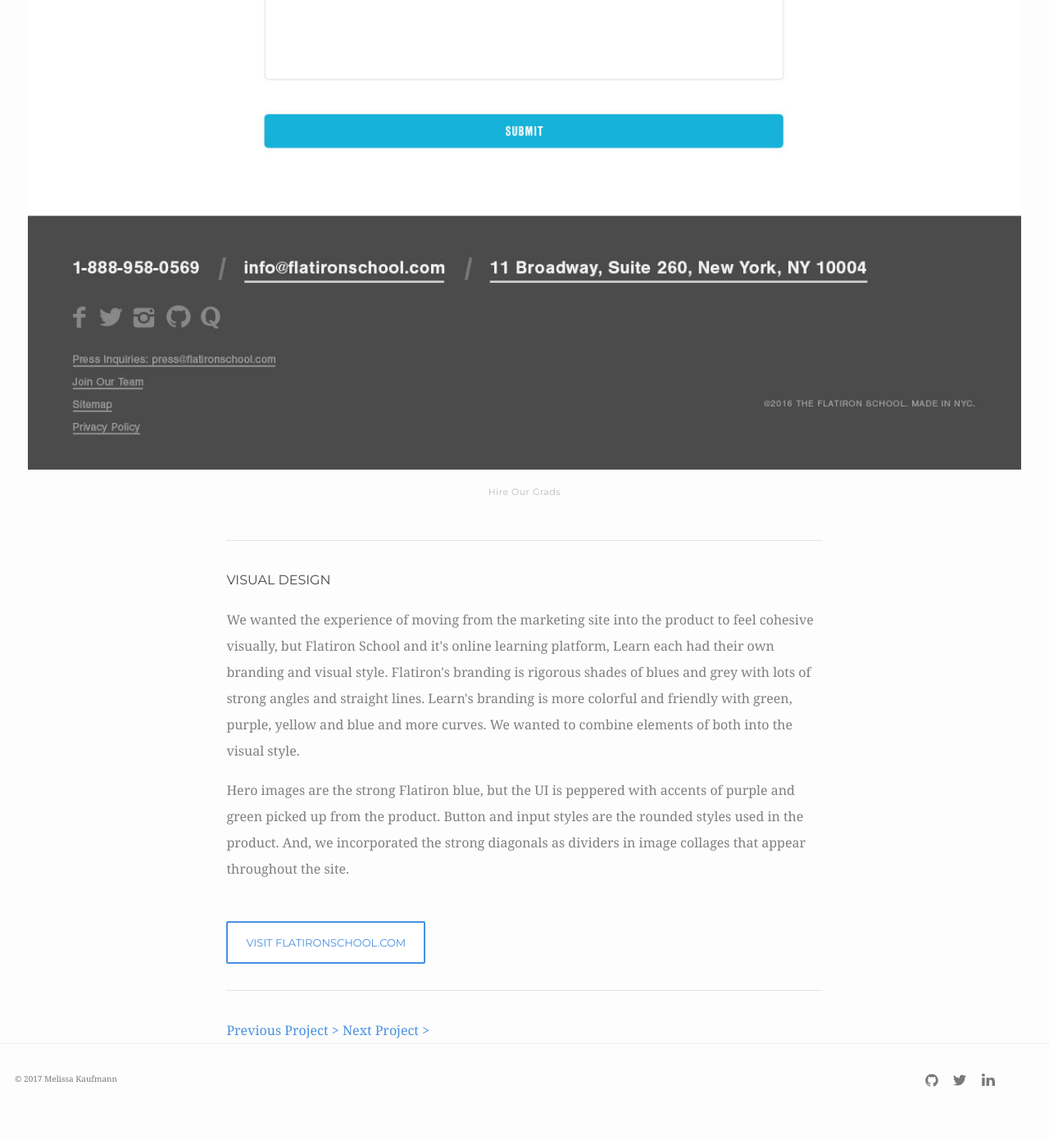
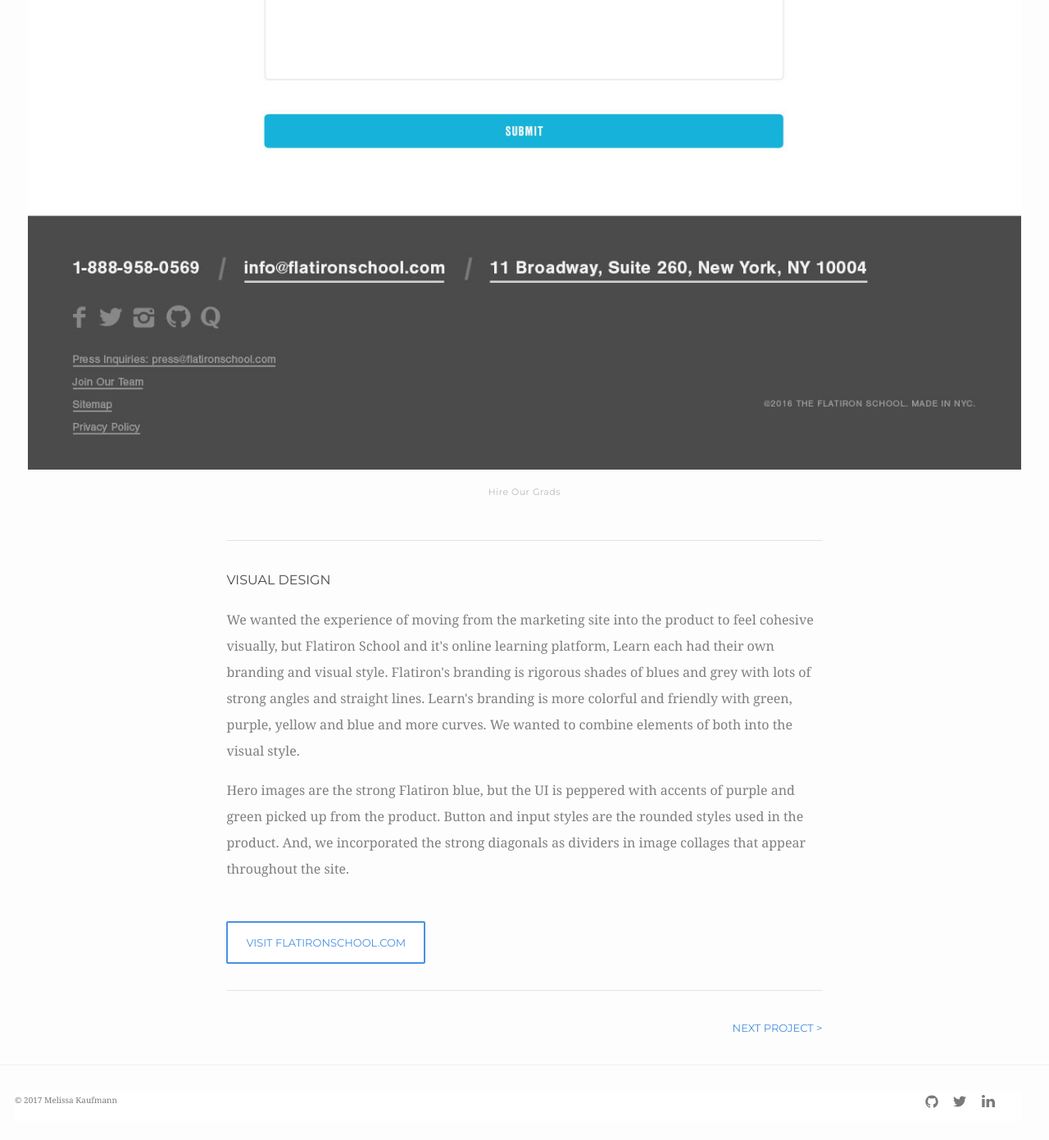
Before and after one commit to melissakaufmann-zz/portfolio, a Jekyll site: the page built from flatiron.html, in a window 1280 px wide and 1400 px high, scrolled down 11200 px. Shown: the top 1391 px of the window at 82% size. Built offline with Jekyll 4.4.1, drawn with Linux system fonts in a browser that asks for light colours; some web fonts are replaced.

Commit message:
add styling to bottom navigation links

```diff
--- a/_sass/minima/_layout.scss
+++ b/_sass/minima/_layout.scss
@@ -112,6 +112,7 @@
   color: $grey-color;
   margin-left: -$spacing-unit / 2;
   @extend %clearfix;
+  background-color: white;
 }
 
 .footer-col {
@@ -261,6 +262,14 @@ div.callout figure > figcaption {
   width: $spacing-unit *2;
 }
 
+.link-project-nav {
+  color: $brand-color;
+  font-family: $sans-font-family;
+  font-size: 13px;
+  text-transform: uppercase;
+  margin-bottom: $spacing-unit;
+}
+
 .btn-spacing {
   margin-top: $spacing-unit;
   margin-bottom: $spacing-unit;
--- a/flatiron.html
+++ b/flatiron.html
@@ -83,7 +83,6 @@ permalink: /flatiron/
 
 <section class="proejct-nav">
   <div class="project-text-col segment-border-top">
-    <a href="#">Previous Project &gt;</a>
-    <a href="#">Next Project &gt;</a>
+    <span style="text-align:right;"><p class="link-project-nav link-right">Next project &gt;</p></span>
   </div>
 </section>
```
